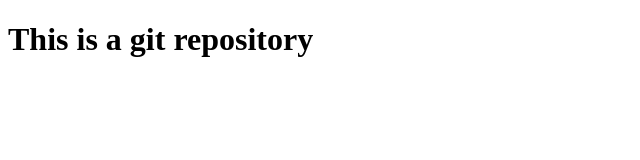
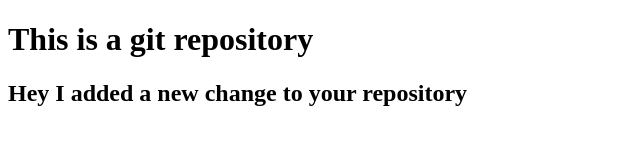
Before and after one commit to ZachyDev/CS50-HAVARD-LECTURE, a plain HTML site: page index.html in a window 1280 px wide. Shown: the whole page, without its empty margins (0-640 px from the left). Drawn offline with Linux system fonts and the light colour scheme.

Commit message:
Update index.html

```diff
--- a/index.html
+++ b/index.html
@@ -8,5 +8,6 @@
 </head>
 <body>
     <h1>This is a git repository</h1>
+    <h2>Hey I added a new change to your repository</h2>
 </body>
 </html>
```
